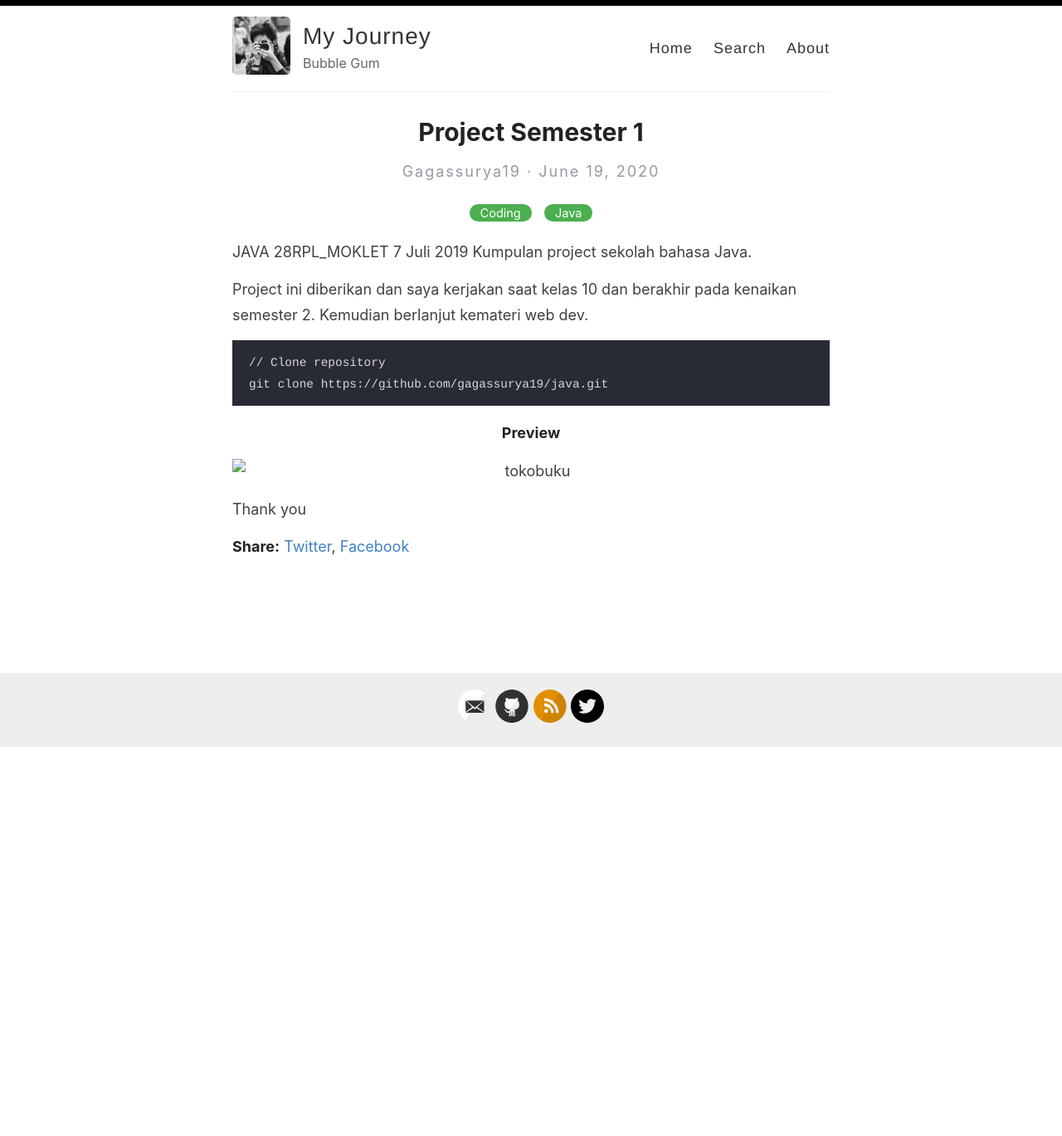
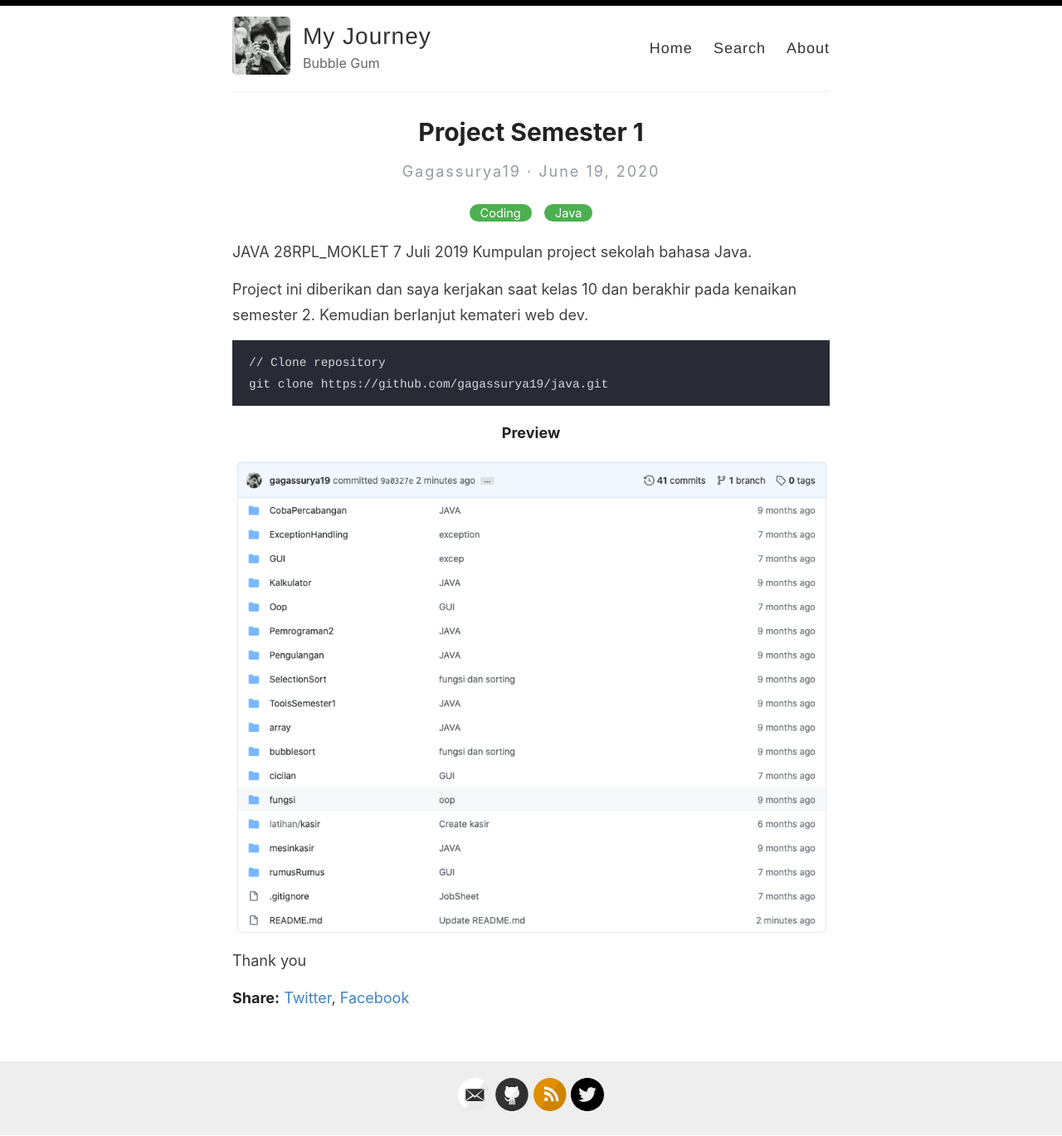
Before and after one commit to gagassurya19/gagassurya19.github.io, a Jekyll site: the page built from _posts/2020-06-19-projectSemesterSatu.md, in a window 1280 px wide. Shown: the whole page at 83% size. Built offline with Jekyll 4.4.1, drawn with Linux system fonts in a browser that asks for light colours; comment, search, counter and statistics services are not loaded; before the commit the page ends 901 px from its top, so only the background shows below that.

Commit message:
Update 2020-06-19-projectSemesterSatu.md

````diff
--- a/_posts/2020-06-19-projectSemesterSatu.md
+++ b/_posts/2020-06-19-projectSemesterSatu.md
@@ -16,6 +16,6 @@ git clone https://github.com/gagassurya19/java.git
 ```
 
 #### Preview
-![tokobuku]()
+![tokobuku](https://github.com/gagassurya19/gagassurya19.github.io/blob/master/_posts/image/java.png?raw=true)
 
 Thank you
````
